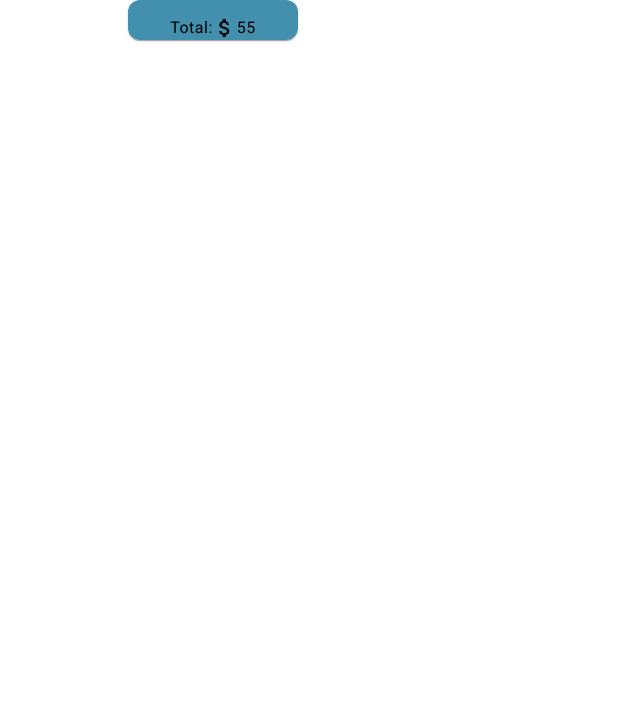
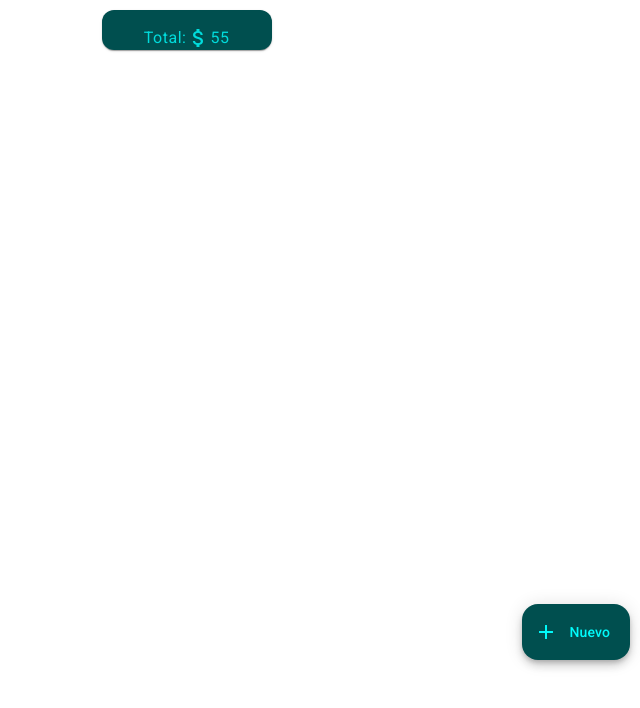
Before and after one commit to erosiim/gasto-app, an Angular app: page / in a window 1280 px wide. Shown: the top 708 px of the page, without its empty margins (640-1280 px from the left). Built offline with nearby package versions, Linux system fonts and the light colour scheme.

Commit message:
ajustes css

```diff
--- a/package.json
+++ b/package.json
@@ -24,6 +24,7 @@
     "@capacitor/angular": "^2.0.3",
     "@capacitor/core": "^6.0.0",
     "@capacitor/ios": "^6.0.0",
+    "bootstrap": "^5.3.3",
     "rxjs": "~7.8.0",
     "zone.js": "~0.14.3"
   },
--- a/src/app/features/gastos/gastos.component.html
+++ b/src/app/features/gastos/gastos.component.html
@@ -1,5 +1,8 @@
-<mat-grid-list cols="2" rowHeight="2:4">
+<div class="container">
     <div class="right-total">
         <app-costo-total></app-costo-total>
     </div>
-</mat-grid-list>
+    <div>
+        <app-new-item-button></app-new-item-button>
+    </div>
+</div>
--- a/src/app/features/gastos/gastos.component.ts
+++ b/src/app/features/gastos/gastos.component.ts
@@ -1,10 +1,11 @@
 import { Component } from '@angular/core';
 import { MatGridListModule } from '@angular/material/grid-list';
 import { CostoTotalComponent } from '../../shared/ui/costo-total/costo-total.component';
+import { NewItemButtonComponent } from '../../shared/ui/new-item-button/new-item-button.component';
 @Component({
   selector: 'app-gastos',
   standalone: true,
-  imports: [MatGridListModule, CostoTotalComponent],
+  imports: [MatGridListModule, CostoTotalComponent, NewItemButtonComponent],
   templateUrl: './gastos.component.html',
   styleUrl: './gastos.component.css',
 })
--- a/src/app/shared/ui/costo-total/costo-total.component.css
+++ b/src/app/shared/ui/costo-total/costo-total.component.css
@@ -3,6 +3,8 @@ mat-card {
     color: var(--text-color);
     height: 40px;
     width: 170px;
+    right: 10px;
+    top: 10px;
 }
 
 .card-total {
--- /dev/null
+++ b/src/app/shared/ui/new-item-button/new-item-button.component.css
@@ -0,0 +1,5 @@
+#fixedbutton {
+    position: fixed;
+    bottom: 140px;
+    right: 10px;
+}
--- /dev/null
+++ b/src/app/shared/ui/new-item-button/new-item-button.component.html
@@ -0,0 +1,4 @@
+<button id="fixedbutton" mat-fab extended color="primary">
+  <mat-icon>add</mat-icon>
+  Nuevo
+</button>
--- a/src/index.html
+++ b/src/index.html
@@ -3,6 +3,7 @@
 <head>
   <meta charset="utf-8">
   <title>EGastoApp</title>
+  <link href="https://cdn.jsdelivr.net/npm/bootstrap@5.3.3/dist/css/bootstrap.min.css" rel="stylesheet" integrity="sha384-QWTKZyjpPEjISv5WaRU9OFeRpok6YctnYmDr5pNlyT2bRjXh0JMhjY6hW+ALEwIH" crossorigin="anonymous">
   <base href="/">
   <meta name="viewport" content="width=device-width, initial-scale=1">
   <link rel="icon" type="image/x-icon" href="favicon.ico">
@@ -11,5 +12,6 @@
 </head>
 <body class="mat-typography">
   <app-root></app-root>
+  <script src="https://cdn.jsdelivr.net/npm/bootstrap@5.3.3/dist/js/bootstrap.bundle.min.js" integrity="sha384-YvpcrYf0tY3lHB60NNkmXc5s9fDVZLESaAA55NDzOxhy9GkcIdslK1eN7N6jIeHz" crossorigin="anonymous"></script>
 </body>
 </html>
--- a/src/styles.css
+++ b/src/styles.css
@@ -2,8 +2,8 @@
 @import "../node_modules/@angular/material/prebuilt-themes/cyan-orange.css";
 
 :root{
-    --card-bg: rgba(43, 130, 164, 0.89);
-    --text-color: rgb(0, 0, 0);
+    --card-bg: #004F4F;
+    --text-color: #00DCDC;
 }
 
 html, body { height: 100%; }
```
Also changed, not shown: src/app/shared/ui/new-item-button/new-item-button.component.ts (added, +13 -0 lines), 2 other files (tests, documents, lock files or other folders).
